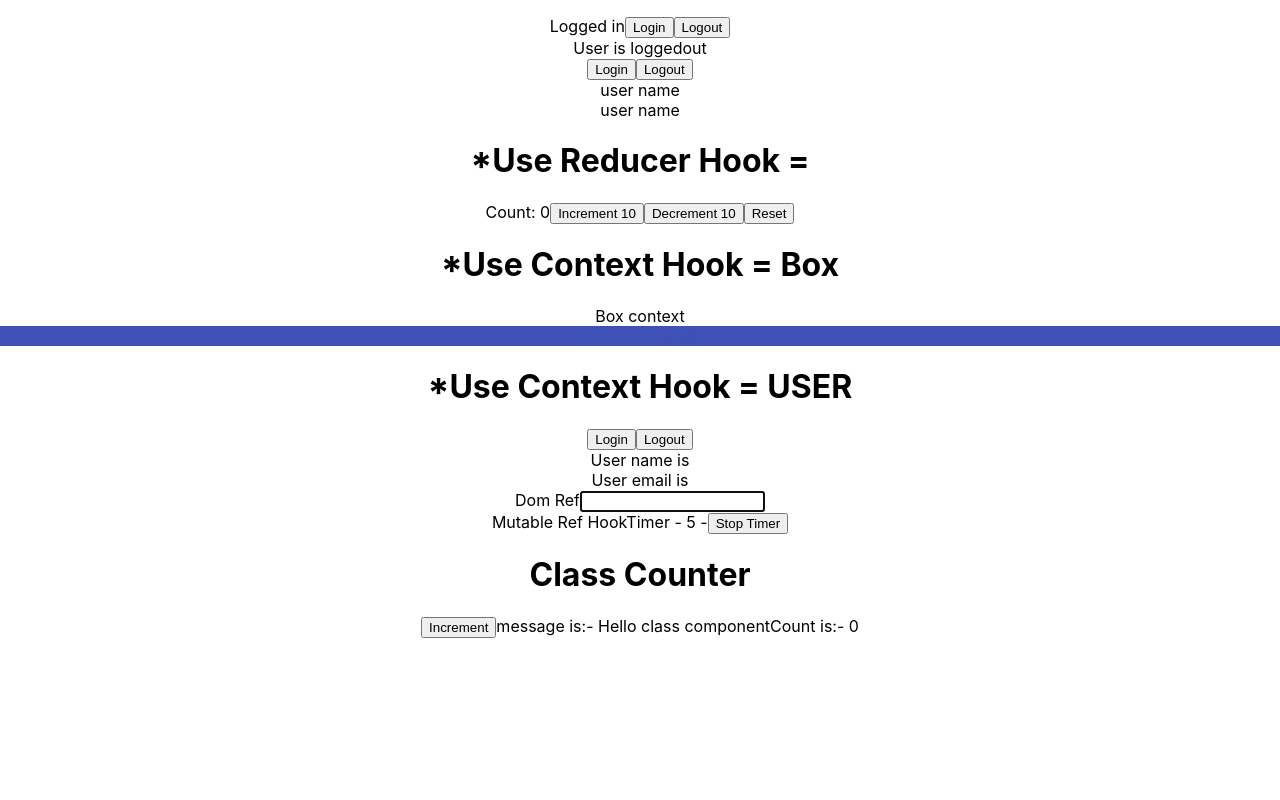
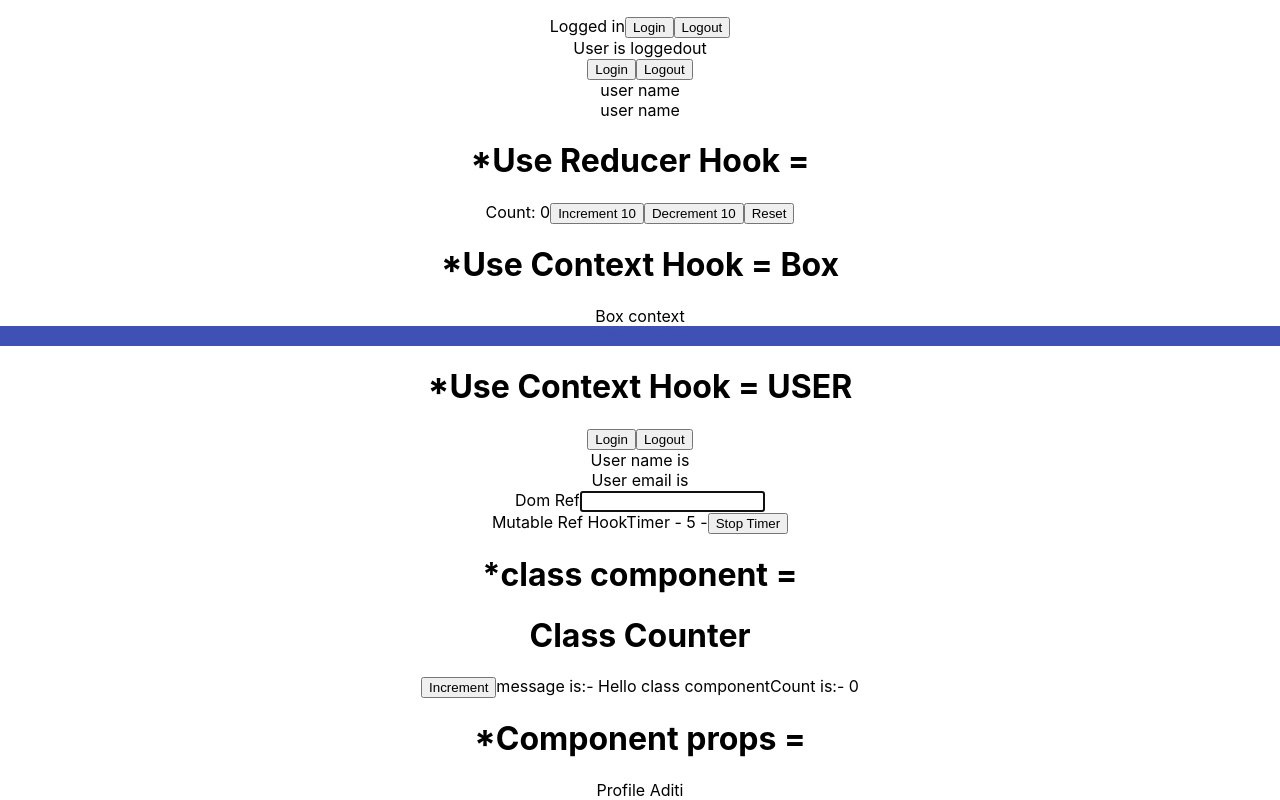
Before and after one commit to aditisolanki71/react-typescript-practice, a React (Create React App) app: page / in a window 1280 px wide. Shown: the part 1129-1929 px from the top of the page. Before the commit the page ends 1767 px from the top, so only its background shows below. Built offline with nearby package versions, Linux system fonts and the light colour scheme.

Commit message:
Component Props

```diff
--- a/src/App.tsx
+++ b/src/App.tsx
@@ -10,6 +10,8 @@
 import Context2 from "./components/hooks/contextHook/Context2"
 import RefHook from "./components/hooks/refHook/RefHook"
 import ClassCounter from "./components/class/Counter"
+import Private from './components/auth/Private';
+import Profile from './components/auth/Profile';
 function App() {
   const personObject = {
     first: "Adi",
@@ -49,8 +51,11 @@
       <Context />
       <Context2 />
       <RefHook />
+      <h1>*class component = </h1>
+      <ClassCounter message="Hello class component"/>
 
-      <ClassCounter message="Hello class component"/>
+      <h1>*Component props = </h1>
+      <Private isLoggedIn={true} component={Profile}/>
     </div>
   );
 }
--- /dev/null
+++ b/src/components/auth/Login.tsx
@@ -0,0 +1,6 @@
+const Login = () => {
+   return (
+      <div>Please Login</div>
+   )
+}
+export default Login;
--- /dev/null
+++ b/src/components/auth/Private.tsx
@@ -0,0 +1,15 @@
+import Login from "./Login";
+import { profileProps } from "./Profile";
+type privateProps = {
+   isLoggedIn: boolean,
+   component: React.ComponentType<profileProps>
+}
+const Private = ({ isLoggedIn, component: Component }: privateProps) => {
+   if(isLoggedIn) {
+      return <Component name="Aditi"/>
+   }
+   else {
+      return <Login />
+   }
+}
+export default Private;
--- /dev/null
+++ b/src/components/auth/Profile.tsx
@@ -0,0 +1,9 @@
+export type profileProps = {
+   name: string
+}
+const Profile = (props: profileProps) => {
+   return (
+      <div>Profile {props.name}</div>
+   )
+}
+export default Profile;
--- a/src/components/class/Counter.tsx
+++ b/src/components/class/Counter.tsx
@@ -5,6 +5,8 @@
 type CounterState = {
    count: number
 }
+// class ClassCounter extends React.Component<{},CounterState> {
+// class ClassCounter extends React.Component<CounterProps> {
 class ClassCounter extends React.Component<CounterProps,CounterState> {
    state = {
       count: 0,
```
